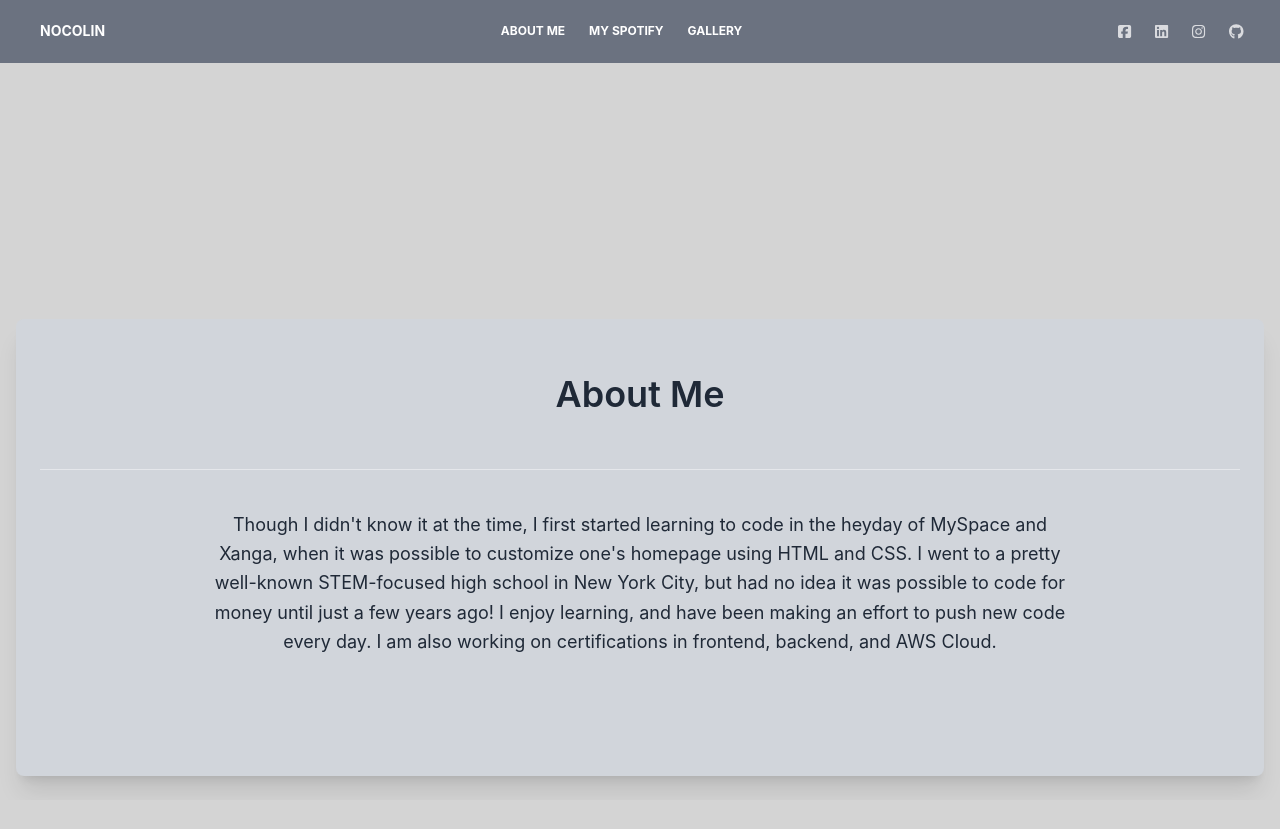
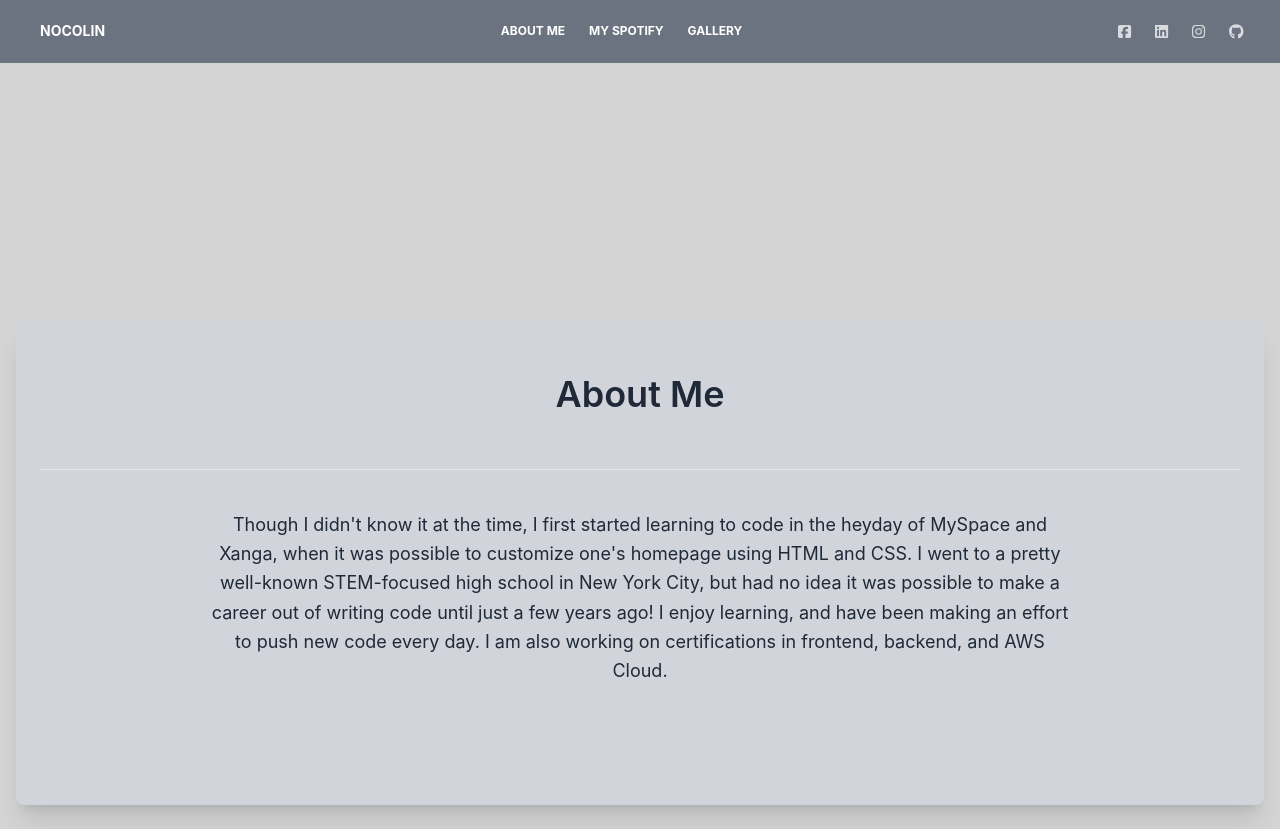
Before and after one commit to kcnminus/nocolin, a React (Create React App) app: page /background in a window 1280 px wide. Before the commit the page ends 800 px from the top, so only its background shows below. Built offline with nearby package versions, Linux system fonts and the light colour scheme.

Commit message:
small change to profile

```diff
--- a/src/components/Background.js
+++ b/src/components/Background.js
@@ -18,7 +18,7 @@ const Background = () => {
             <div className="flex flex-wrap justify-center">
               <div className="w-full lg:w-9/12 px-4">
                 <p className="mb-20 text-lg leading-relaxed text-gray-800">
-                   Though I didn't know it at the time, I first started learning to code in the heyday of MySpace and Xanga, when it was possible to customize one's homepage using HTML and CSS. I went to a pretty well-known STEM-focused high school in New York City, but had no idea it was possible to code for money until just a few years ago!
+                   Though I didn't know it at the time, I first started learning to code in the heyday of MySpace and Xanga, when it was possible to customize one's homepage using HTML and CSS. I went to a pretty well-known STEM-focused high school in New York City, but had no idea it was possible to make a career out of writing code until just a few years ago!
 
                    I enjoy learning, and have been making an effort to push new code every day. I am also working on certifications in frontend, backend, and AWS Cloud.
                 </p>
```
